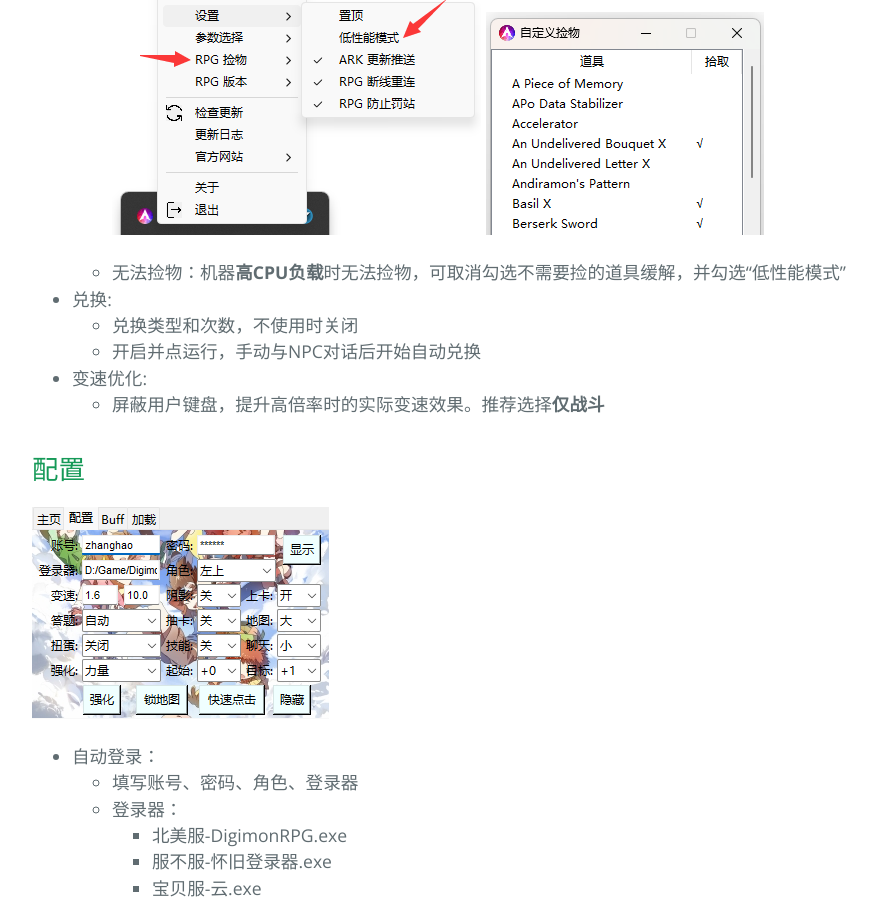
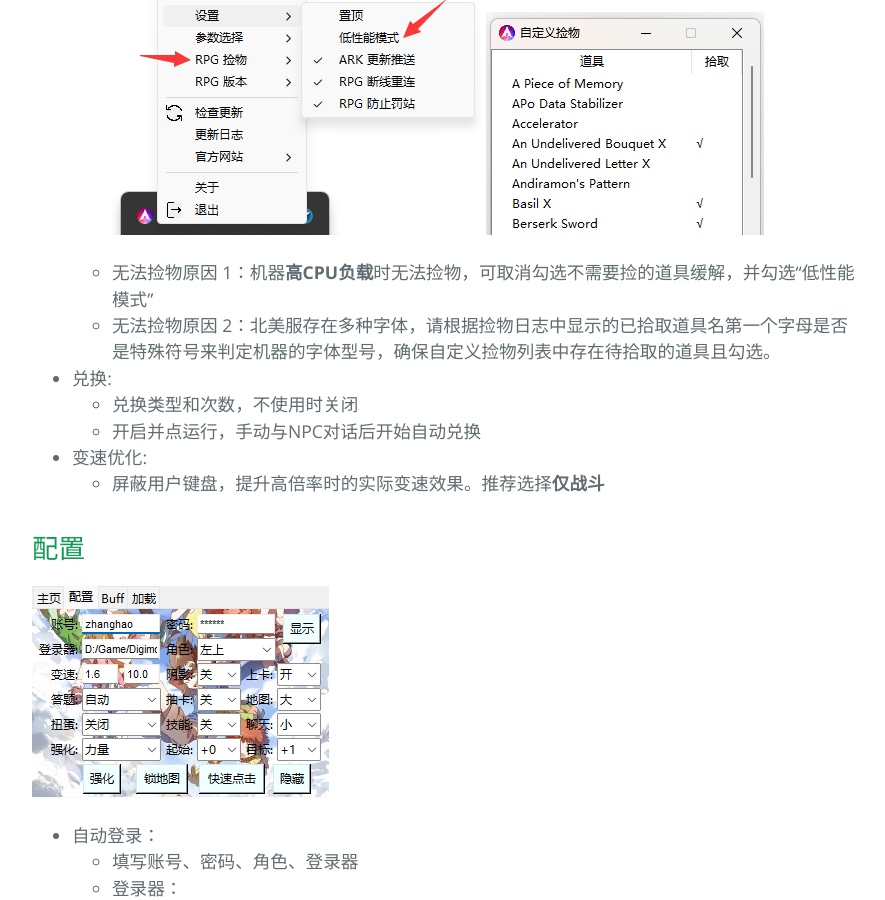
Before and after one commit to ProjectArkClub/ProjectArkClub.github.io, a Jekyll site: the page built from rpg.md, in a window 1280 px wide and 900 px high, scrolled down 2721 px. Shown: the whole window, without its empty margins (192-1077 px from the left). Built offline with Jekyll 4.4.1, drawn with Linux system fonts in a browser that asks for light colours.

Commit message:
new version

```diff
--- a/rpg.md
+++ b/rpg.md
@@ -72,7 +72,8 @@
 
       ![13]({{site.cdn}}/resource/select_item.png)
       ![13]({{site.cdn}}/resource/select_item_2.png)
-  - 无法捡物：机器**高CPU负载**时无法捡物，可取消勾选不需要捡的道具缓解，并勾选“低性能模式”
+  - 无法捡物原因 1：机器**高CPU负载**时无法捡物，可取消勾选不需要捡的道具缓解，并勾选“低性能模式”
+  - 无法捡物原因 2：北美服存在多种字体，请根据捡物日志中显示的已拾取道具名第一个字母是否是特殊符号来判定机器的字体型号，确保自定义捡物列表中存在待拾取的道具且勾选。
 - 兑换:
   - 兑换类型和次数，不使用时关闭
   - 开启并点运行，手动与NPC对话后开始自动兑换
```
